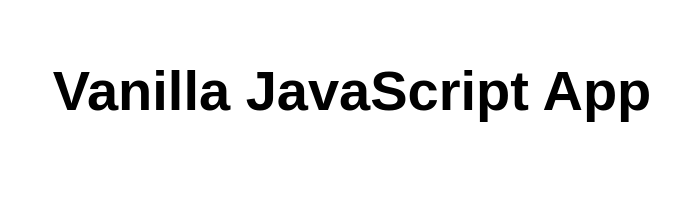
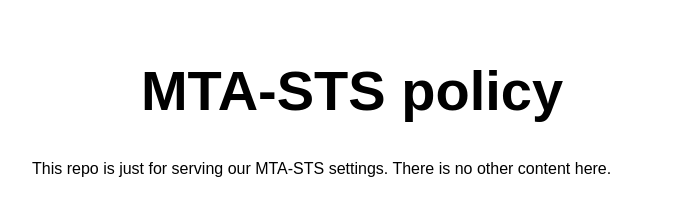
Before and after one commit to hmcts/MTA-STS-Policy, a website: page src/index.html in a window 1280 px wide. Shown: the whole page, without its empty margins (288-968 px from the left). Drawn offline with Linux system fonts and the light colour scheme.

Commit message:
Update index.html

```diff
--- a/src/index.html
+++ b/src/index.html
@@ -5,12 +5,13 @@
   <meta charset="UTF-8">
   <meta name="viewport" content="width=device-width, initial-scale=1.0">
   <link rel="stylesheet" href="styles.css">
-  <title>Vanilla JavaScript App</title>
+  <title>MTS Record Repo</title>
 </head>
 
 <body>
   <main>
-    <h1>Vanilla JavaScript App</h1>
+      <h1>MTA-STS policy</h1>
+      <p>This repo is just for serving our MTA-STS settings.  There is no other content here.</p>
   </main>
 </body>
 
```
